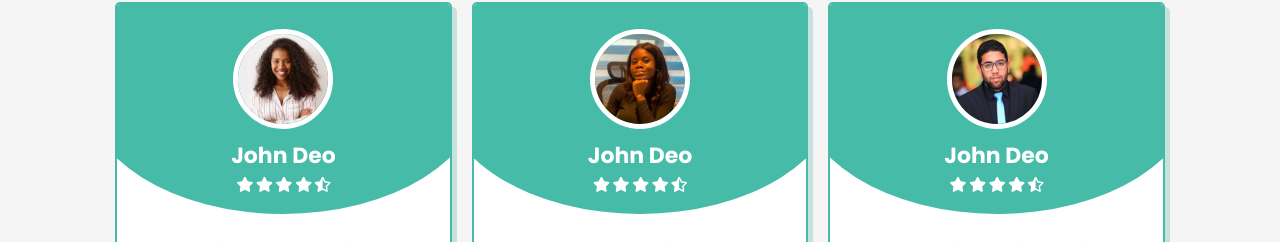
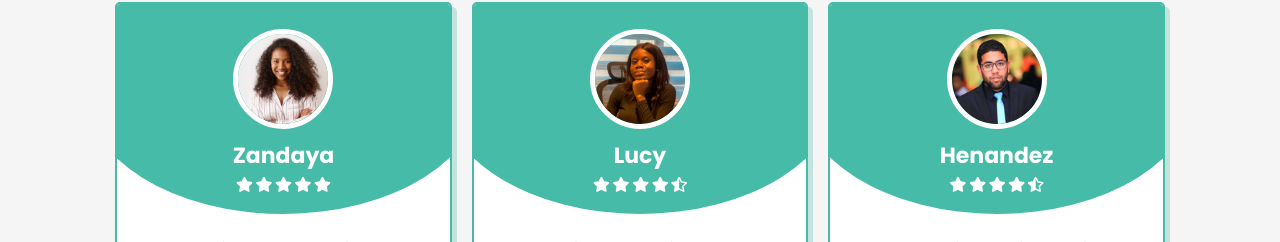
Before and after one commit to LoocieDcoder/Hospital-Website, a plain HTML site: page index.html in a window 1280 px wide. Shown: the part 4053-4295 px from the top of the page. Drawn offline with Linux system fonts and the light colour scheme.

Commit message:
Third Commit

```diff
--- a/index.html
+++ b/index.html
@@ -158,7 +158,7 @@
             </div>
 
             <div class="content">
-                <h3>we take care of your healthy life</h3>
+                <h3>we prioritize your healthy</h3>
                 <p>
                     Loociecare Health Center is a non-profit federally <br> qualified community health clinic in
                     Ghana, London, Cape Verde, Indonesia, Italy, Malyasia and America. <br> The health care
@@ -300,13 +300,13 @@
 
             <div class="box">
                 <img src="image/pic-1.jpg" alt="">
-                <h3>john deo</h3>
+                <h3>Zandaya</h3>
                 <div class="stars">
                     <i class="fas fa-star"></i>
                     <i class="fas fa-star"></i>
                     <i class="fas fa-star"></i>
                     <i class="fas fa-star"></i>
-                    <i class="fas fa-star-half-alt"></i>
+                    <i class="fas fa-star"></i>
                 </div>
                 <p class="text">The services that I receive from Dr. Sweetness is excellent. Dr. Sweetness and the staff
                     are friendly and ensure that I am properly informed about my health and care. I would have no qualms
@@ -315,7 +315,7 @@
 
             <div class="box">
                 <img src="image/pic-2.jpg" alt="">
-                <h3>john deo</h3>
+                <h3>Lucy</h3>
                 <div class="stars">
                     <i class="fas fa-star"></i>
                     <i class="fas fa-star"></i>
@@ -331,7 +331,7 @@
 
             <div class="box">
                 <img src="image/pic-3.jpg" alt="">
-                <h3>john deo</h3>
+                <h3>Henandez</h3>
                 <div class="stars">
                     <i class="fas fa-star"></i>
                     <i class="fas fa-star"></i>
```
